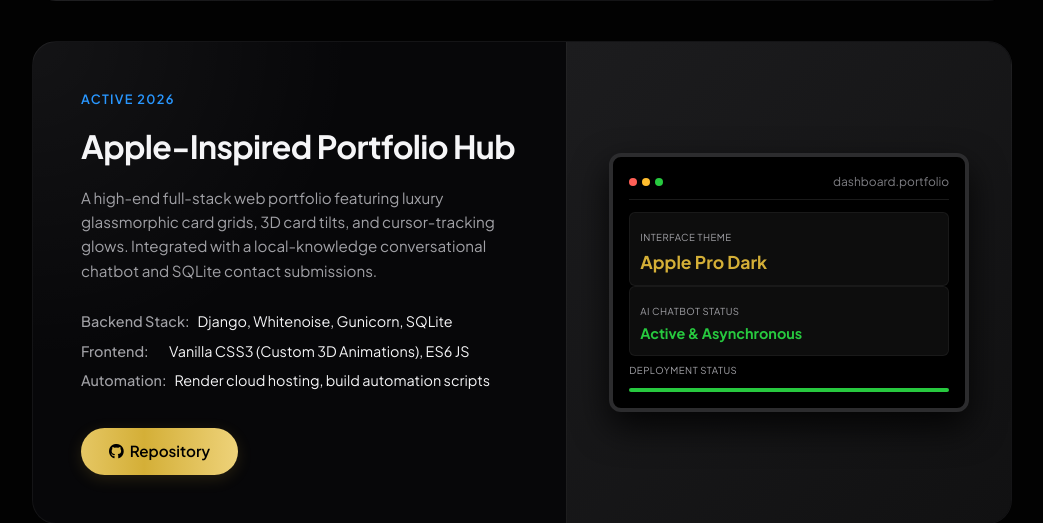
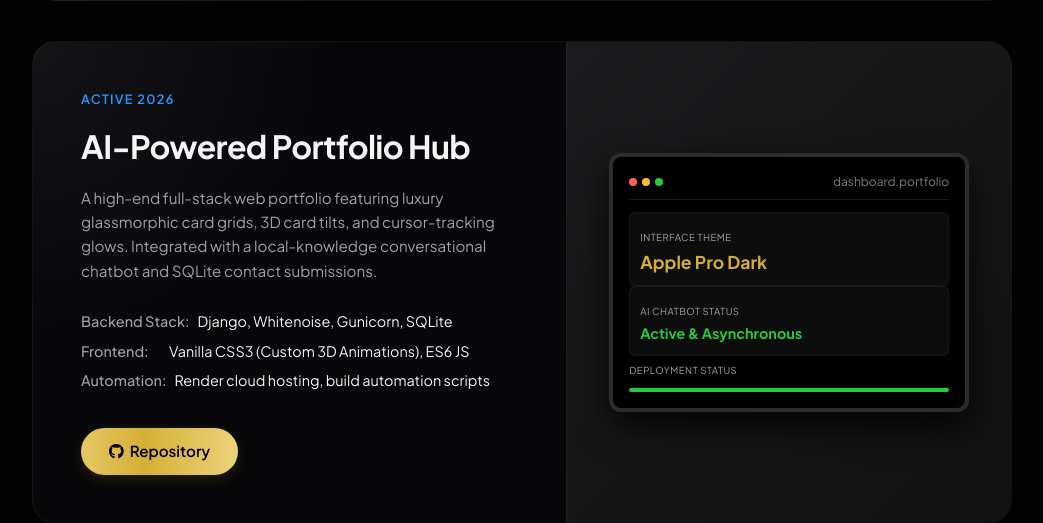
Before and after one commit to dhairyashilmore/djprojects, a Django app: page / in a window 1280 px wide. Shown: the part 3974-4497 px from the top of the page, without its empty margins (118-1161 px from the left). Run offline with Django 5.2, Linux system fonts and the light colour scheme.

Commit message:
Rename Apple-Inspired Portfolio Hub to AI-Powered Portfolio Hub

```diff
--- a/Base/templates/home.html
+++ b/Base/templates/home.html
@@ -351,12 +351,12 @@
                     </div>
                 </div>
 
-                <!-- Project 2: Apple-Inspired Portfolio Hub -->
+                <!-- Project 2: AI-Powered Portfolio Hub -->
                 <div class="project-showcase-card">
                     <div class="project-grid">
                         <div class="project-info-side">
                             <span class="project-date-tag">Active 2026</span>
-                            <h3 class="project-title">Apple-Inspired Portfolio Hub</h3>
+                            <h3 class="project-title">AI-Powered Portfolio Hub</h3>
                             <p class="project-desc">
                                 A high-end full-stack web portfolio featuring luxury glassmorphic card grids, 3D card tilts, and cursor-tracking glows. Integrated with a local-knowledge conversational chatbot and SQLite contact submissions.
                             </p>
--- a/Base/views.py
+++ b/Base/views.py
@@ -89,7 +89,7 @@ def chat_respond(request):
     elif any(k in message for k in ['project', 'code', 'github', 'portfolio', 'work']):
         response = "He has worked on several key projects:\n\n" \
                    "1. **Resume Screening System**: NLP platform utilizing ML classifiers (KNN/SVM) to parse, filter, and rank candidate resumes.\n" \
-                   "2. **Apple-Inspired Portfolio Hub**: High-end Django & CSS 3D-styled website with cursor spotlight glows and an interactive chatbot.\n\n" \
+                   "2. **AI-Powered Portfolio Hub**: High-end Django & CSS 3D-styled website with cursor spotlight glows and an interactive chatbot.\n\n" \
                    "Check out his repositories on [GitHub](https://github.com/dhairyashilmore)."
     elif any(k in message for k in ['experience', 'job', 'work', 'history', 'company', 'insurance', 'support', 'trainee']):
         response = "Dhairyashil's professional history includes:\n\n" \
```
Also changed, not shown: README.md.
